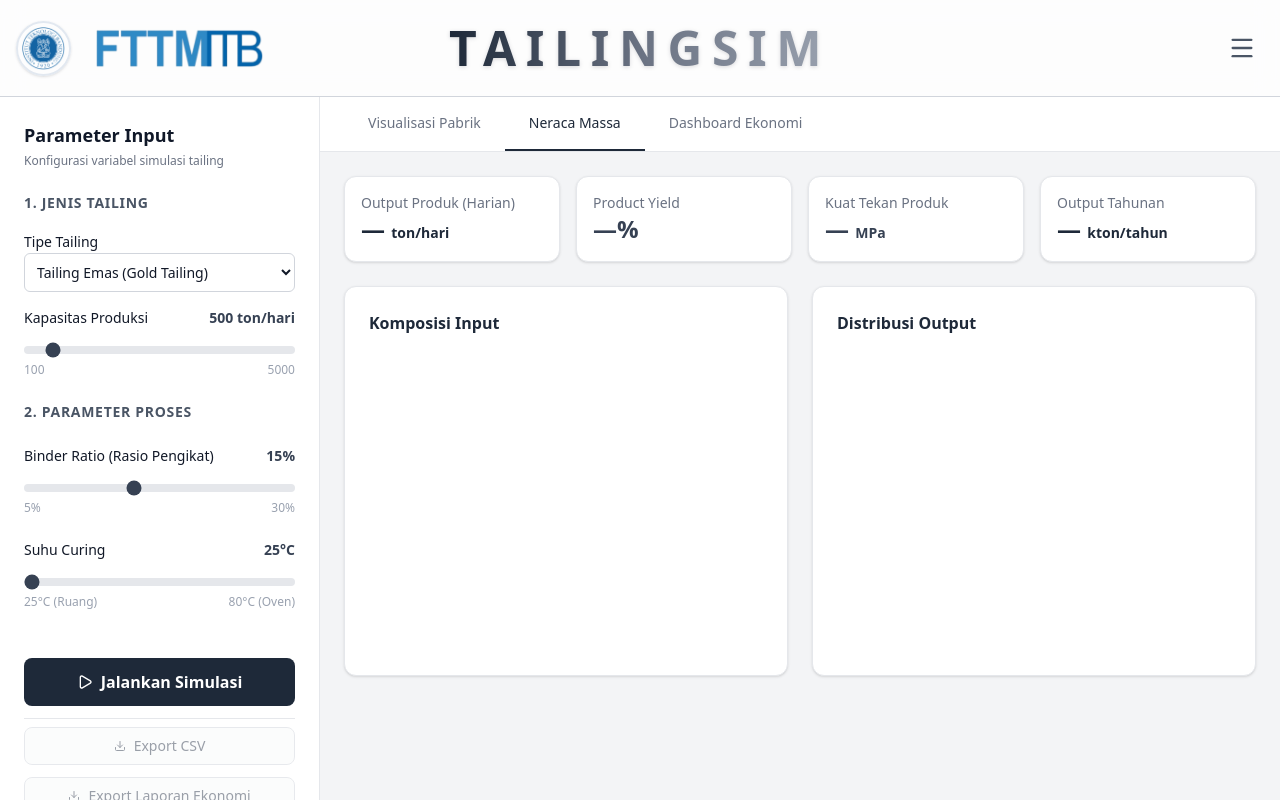
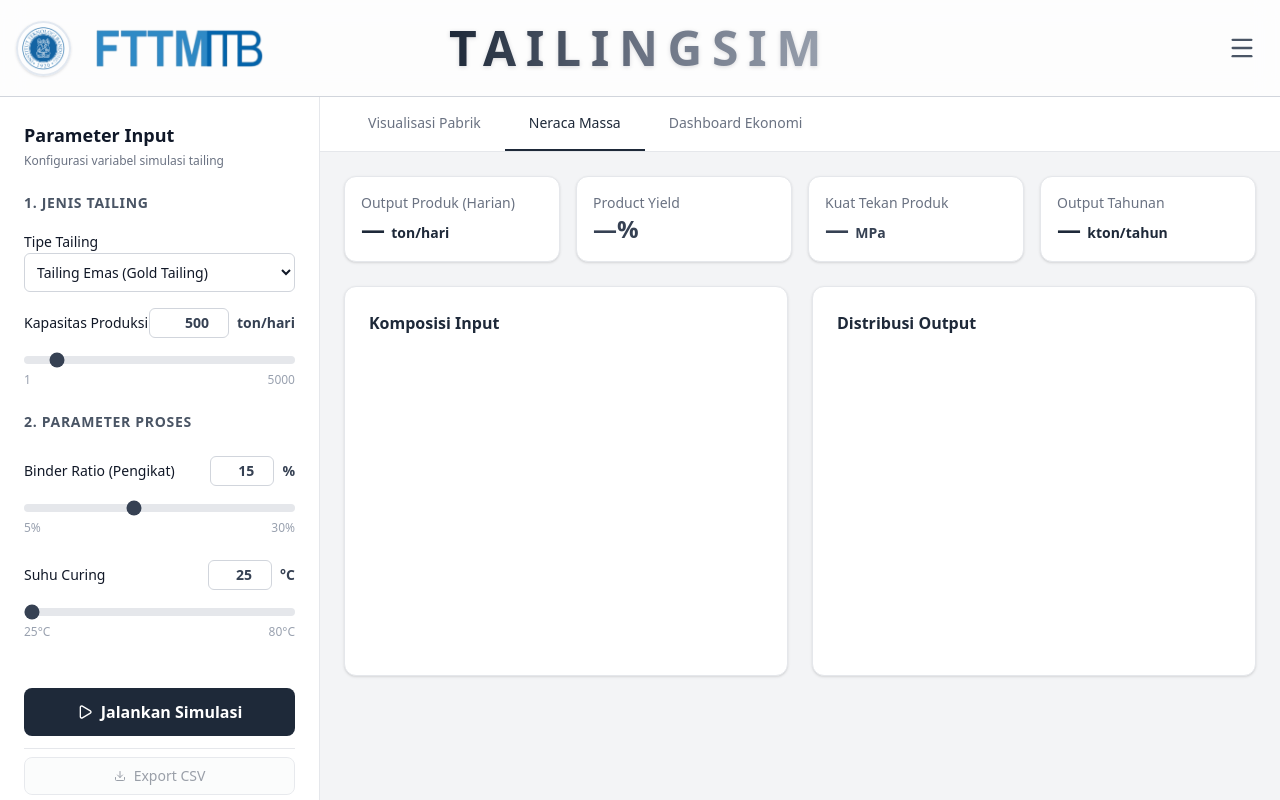
Before and after one commit to Secret1309/TailingSimMapres, a Next.js app: page /simulation in a window 1280 px wide. Built offline with nearby package versions, Linux system fonts and the light colour scheme.

Commit message:
feat: add precision number inputs to simulation sliders

```diff
--- a/src/components/simulation/ControlPanel.tsx
+++ b/src/components/simulation/ControlPanel.tsx
@@ -58,18 +58,27 @@ export function ControlPanel() {
                     </div>
 
                     <div className="space-y-2">
-                        <div className="flex justify-between">
+                        <div className="flex items-center justify-between">
                             <label className="text-sm font-medium">Kapasitas Produksi</label>
-                            <span className="text-sm font-bold text-gray-700">{inputMass} ton/hari</span>
+                            <div className="flex items-center gap-2">
+                                <input
+                                    type="number"
+                                    min="1" max="5000"
+                                    value={inputMass}
+                                    onChange={(e) => setParams({ inputMass: Number(e.target.value) || 1 })}
+                                    className="w-20 rounded-md border border-gray-300 p-1 text-right text-sm font-bold text-gray-700 focus:border-gray-500 focus:outline-none"
+                                />
+                                <span className="text-sm font-bold text-gray-700">ton/hari</span>
+                            </div>
                         </div>
                         <input
-                            type="range" min="100" max="5000" step="100"
+                            type="range" min="1" max="5000" step="1"
                             value={inputMass}
                             onChange={(e) => setParams({ inputMass: Number(e.target.value) })}
                             className="h-2 w-full cursor-pointer appearance-none rounded-lg bg-gray-200 accent-gray-700"
                         />
                         <div className="flex justify-between text-xs text-gray-400">
-                            <span>100</span>
+                            <span>1</span>
                             <span>5000</span>
                         </div>
                     </div>
@@ -80,9 +89,18 @@ export function ControlPanel() {
                     <h3 className="text-sm font-semibold uppercase tracking-wider text-gray-600">2. Parameter Proses</h3>
 
                     <div className="space-y-2">
-                        <div className="flex justify-between">
-                            <label className="text-sm font-medium">Binder Ratio (Rasio Pengikat)</label>
-                            <span className="text-sm font-bold text-gray-700">{binderRatio}%</span>
+                        <div className="flex items-center justify-between">
+                            <label className="text-sm font-medium">Binder Ratio (Pengikat)</label>
+                            <div className="flex items-center gap-2">
+                                <input
+                                    type="number"
+                                    min="5" max="30"
+                                    value={binderRatio}
+                                    onChange={(e) => setParams({ binderRatio: Number(e.target.value) || 5 })}
+                                    className="w-16 rounded-md border border-gray-300 p-1 text-right text-sm font-bold text-gray-700 focus:border-gray-500 focus:outline-none"
+                                />
+                                <span className="text-sm font-bold text-gray-700">%</span>
+                            </div>
                         </div>
                         <input
                             type="range" min="5" max="30" step="1"
@@ -97,19 +115,28 @@ export function ControlPanel() {
                     </div>
 
                     <div className="space-y-2">
-                        <div className="flex justify-between">
+                        <div className="flex items-center justify-between">
                             <label className="text-sm font-medium">Suhu Curing</label>
-                            <span className="text-sm font-bold text-gray-700">{curingTemp}°C</span>
+                            <div className="flex items-center gap-2">
+                                <input
+                                    type="number"
+                                    min="25" max="80"
+                                    value={curingTemp}
+                                    onChange={(e) => setParams({ curingTemp: Number(e.target.value) || 25 })}
+                                    className="w-16 rounded-md border border-gray-300 p-1 text-right text-sm font-bold text-gray-700 focus:border-gray-500 focus:outline-none"
+                                />
+                                <span className="text-sm font-bold text-gray-700">°C</span>
+                            </div>
                         </div>
                         <input
-                            type="range" min="25" max="80" step="5"
+                            type="range" min="25" max="80" step="1"
                             value={curingTemp}
                             onChange={(e) => setParams({ curingTemp: Number(e.target.value) })}
                             className="h-2 w-full cursor-pointer appearance-none rounded-lg bg-gray-200 accent-gray-700"
                         />
                         <div className="flex justify-between text-xs text-gray-400">
-                            <span>25°C (Ruang)</span>
-                            <span>80°C (Oven)</span>
+                            <span>25°C</span>
+                            <span>80°C</span>
                         </div>
                     </div>
                 </div>
```
